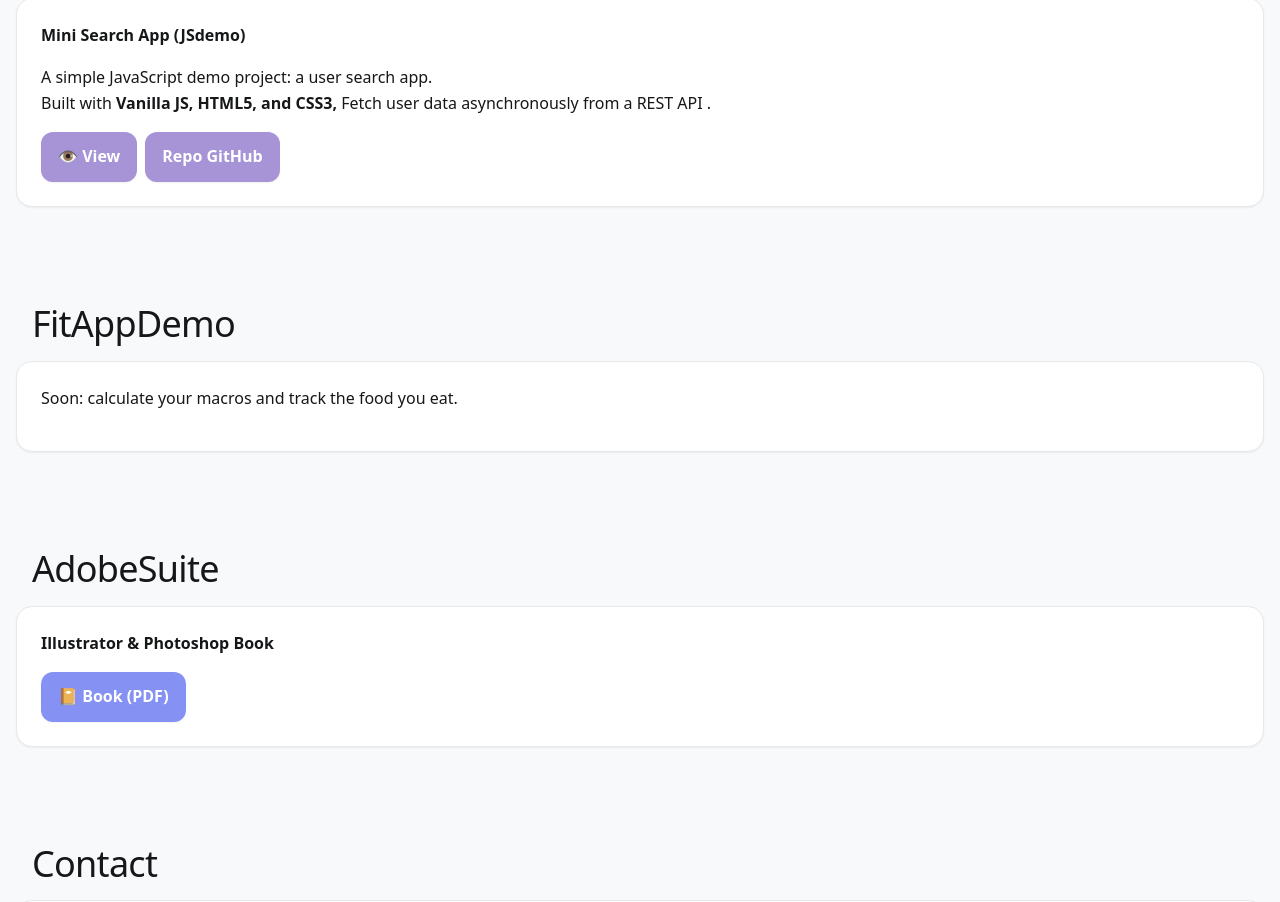
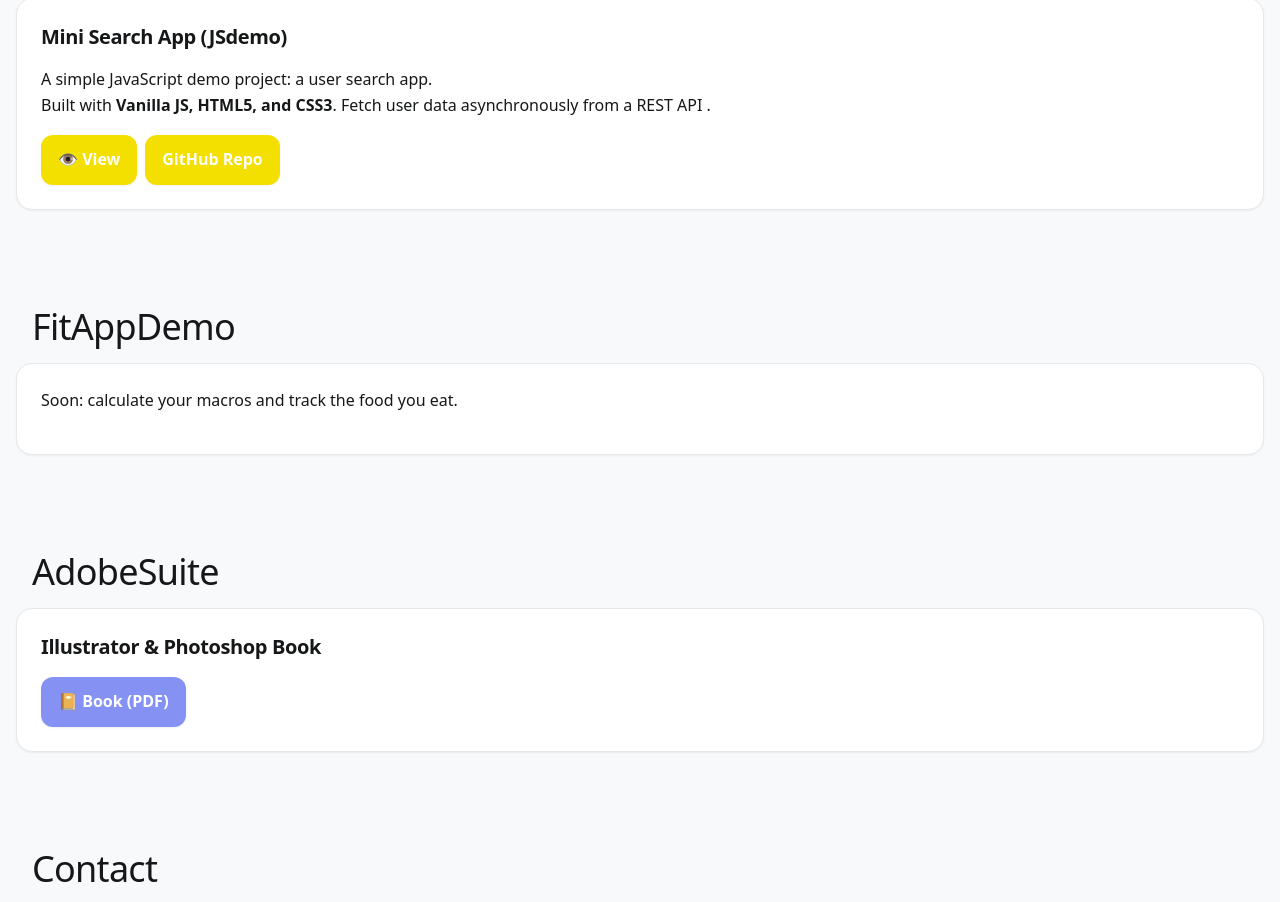
Before and after one commit to Erikaahide/FrontendPortfolio, a React (Vite) app: page / in a window 1280 px wide. Shown: the part 1609-2511 px from the top of the page. Built offline with nearby package versions, Linux system fonts and the light colour scheme.

Commit message:
href correct

```diff
--- a/src/App.jsx
+++ b/src/App.jsx
@@ -74,7 +74,7 @@ function HeroHome() {
         <a href="#about" className="btn btn-primary">About me</a>
         <a href="#aprendeShop" className="btn btn-accent3">AprendeShop</a>
         <a href="#adobe" className="btn btn-accent4">AdobeSuite</a>
-        <a href="#adobe" className="btn btn-accent5">JS Demo</a>
+        <a href="#JS" className="btn btn-accent5">JS Demo</a>
         <a href="#fitapp" className="btn btn-accent2">FitAppDemo</a>
         <a href="#contact" className="btn btn-accent">Contact</a>
       </div>
@@ -156,16 +156,18 @@ export default function App() {
             </div>
           </div>
         </Section>
+
         <Section id="JS" title="JSDemo">
           <div className="stack">
-            <p> <strong>Mini Search App (JSdemo)</strong></p>
+          <h3 className="text-xl font-bold mb-2">
+          Mini Search App (JSdemo)</h3>
             <p className=" mb-4">
             A simple JavaScript demo project: a user search app. <br />
-            Built with <strong>Vanilla JS, HTML5, and CSS3,</strong> Fetch user data asynchronously from a REST API .
+            Built with <strong>Vanilla JS, HTML5, and CSS3</strong>. Fetch user data asynchronously from a REST API .
             </p>
             <div style={{ display: "flex", gap: ".5rem", flexWrap: "wrap" }}>
-              <a className="btn btn-accent" href="https://github.com/Erikaahide" target="_blank" rel="noreferrer">👁️ View</a>
-              <a className="btn btn-accent" href="https://erikaahide.github.io/API-JS-PROMISES/" target="_blank" rel="noreferrer">Repo GitHub</a>
+              <a className="btn btn-accent5" href="https://github.com/Erikaahide" target="_blank" rel="noreferrer">👁️ View</a>
+              <a className="btn btn-accent5" href="https://erikaahide.github.io/API-JS-PROMISES/" target="_blank" rel="noreferrer">GitHub Repo</a>
             </div>
           </div>
         </Section>
@@ -174,7 +176,8 @@ export default function App() {
         </Section>
         <Section id="adobe" title="AdobeSuite">
           <div className="stack">
-            <p><strong>Illustrator & Photoshop Book</strong></p>
+          <h3 className="text-xl font-bold mb-2">
+          Illustrator & Photoshop Book</h3>
             <div style={{ display: "flex", gap: ".5rem", flexWrap: "wrap" }}>
               <a className="btn btn-accent4" href="https://drive.google.com/file/d/1LXkoXs2C3OjuENXDobDhNGNGjYEuHxeY/view?usp=sharing" target="_blank" rel="noreferrer">📔 Book (PDF)</a>
             </div>
@@ -182,7 +185,8 @@ export default function App() {
         </Section>
         <Section id="contact" title="Contact">
           <div className="stack">
-            <p> <strong>Let's work together!!</strong></p>
+          <h3 className="text-xl font-bold mb-2">
+          Let's work together!!</h3>
             <div style={{ display: "flex", gap: ".5rem", flexWrap: "wrap" }}>
               <a className="btn btn-accent" href="mailto:eahidehernandez@gmail.com" rel="noreferrer">📧 Email</a>
               <a className="btn btn-accent" href="http://www.linkedin.com/in/erikaahg-desarrolladora-web" target="_blank" rel="noreferrer">💼 LinkedIn</a>
--- a/src/styles/tokens.css
+++ b/src/styles/tokens.css
@@ -12,7 +12,7 @@
     --accent2: rgb(141, 205, 58);
     --accent3: #008876;
     --accent4: rgb(133, 146, 244);
-    --accent5: rgb(231, 217, 60);
+    --accent5: rgb(244, 224, 0);
 
     /* Borde / focus ring */
     --border: #e6e8eb;
```
